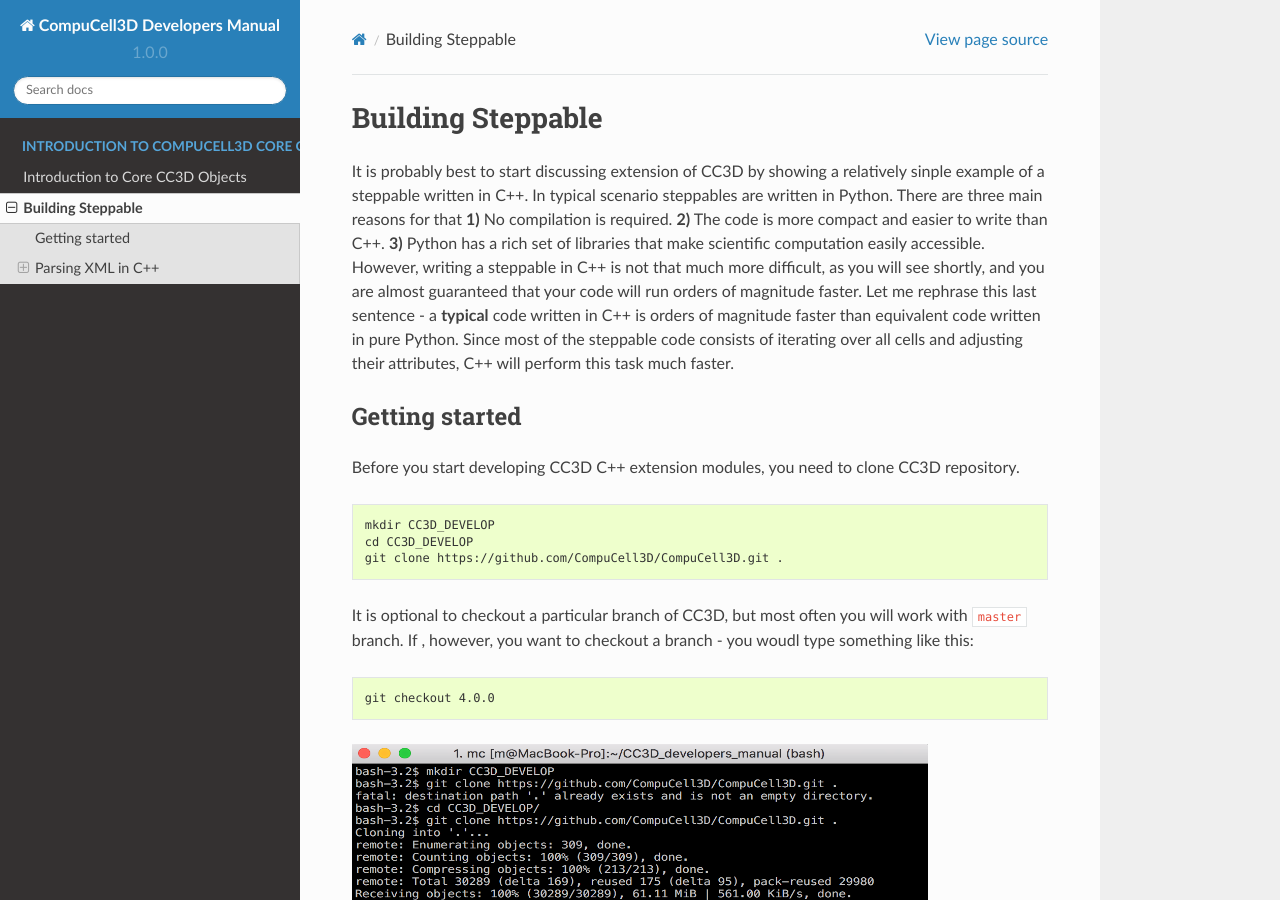
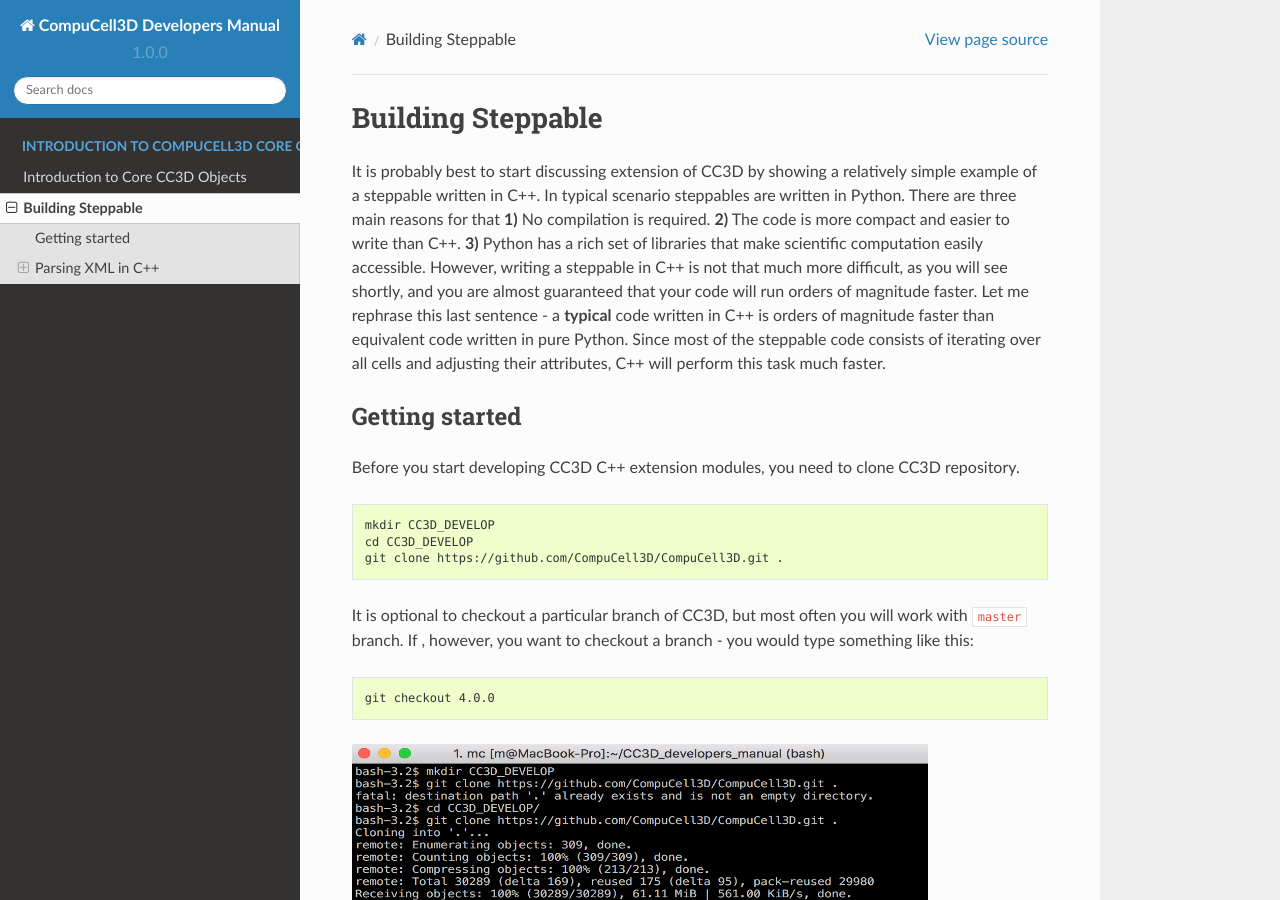
Before and after one commit to CompuCell3D/CompuCell3DDevelopersManual, a Sphinx documentation site: the page built from docs/building_steppable_case_study.rst, in a window 1280 px wide and 900 px high. Built offline with Sphinx 7.4.7 and the Read the Docs theme 2.0.0, drawn with Linux system fonts in a browser that asks for light colours; some of the changed text lies outside the part shown.

Commit message:
formatting cleanup

```diff
--- a/docs/building_steppable_case_study.rst
+++ b/docs/building_steppable_case_study.rst
@@ -1,7 +1,7 @@
 Building Steppable
 ==================
 
-It is probably best to start discussing extension of CC3D by showing a relatively sinple example of a steppable written in C++.
+It is probably best to start discussing extension of CC3D by showing a relatively simple example of a steppable written in C++.
 In typical scenario steppables are written in Python. There are three main reasons for that **1)** No compilation is required.
 **2)** The code is more compact and easier to write than C++. **3)** Python has a rich set of libraries that make scientific computation
 easily accessible.
@@ -23,7 +23,7 @@
     git clone https://github.com/CompuCell3D/CompuCell3D.git .
 
 It is optional to checkout a particular branch of CC3D, but most often you will work with ``master`` branch. If ,
-however, you want to checkout a branch - you woudl type something like this:
+however, you want to checkout a branch - you would type something like this:
 
 .. code-block:: console
 
@@ -376,7 +376,7 @@
 ``update(CC3DXMLElement *_xmlData, bool _fullInitFlag)``. This function takes two arguments:
 pointer to XML element ``_xmlData`` (that CC3D initializes to be the root element of the
 particular Plugin or Steppable) and a flag ``_fullInitFlag`` that specifies if full
- initialization of the module is required or not.
+initialization of the module is required or not.
 
 Suppose that our XML will look as follows:
 
@@ -388,36 +388,33 @@
 
 We would parse this XML in C++ using the following code:
 
-.. code-block::
+.. code-block:: cpp
 
     void GrowthSteppable::update(CC3DXMLElement *_xmlData, bool _fullInitFlag){
 
+        automaton = potts->getAutomaton();
 
-    automaton = potts->getAutomaton();
+        ASSERT_OR_THROW("CELL TYPE PLUGIN WAS NOT PROPERLY INITIALIZED YET. MAKE SURE THIS IS THE FIRST PLUGIN THAT YOU SET", automaton)
 
-    ASSERT_OR_THROW("CELL TYPE PLUGIN WAS NOT PROPERLY INITIALIZED YET. MAKE SURE THIS IS THE FIRST PLUGIN THAT YOU SET", automaton)
+       set<unsigned char> cellTypesSet;
 
-   set<unsigned char> cellTypesSet;
+        CC3DXMLElement * growthElem = _xmlData->getFirstElement("GrowthRate");
 
+        if (growthElem){
 
+            this->growthRate = growthElem->getDouble();
 
-    CC3DXMLElement * growthElem = _xmlData->getFirstElement("GrowthRate");
+        }
 
-    if (growthElem){
+        //boundaryStrategy has information about pixel neighbors
 
-        this->growthRate = growthElem->getDouble();
+        boundaryStrategy=BoundaryStrategy::getInstance();
 
     }
 
-    //boundaryStrategy has information about pixel neighbors
-
-    boundaryStrategy=BoundaryStrategy::getInstance();
-
-}
-
 As we mentioned before ``_xmlData`` points to ``<Steppable Type="GrowthSteppable">``. We
 need to get the child of this element *i.e.* ``<GrowthRate>1.0</GrowthRate>``. Since we know that there is only one child element (let's say we make such constraint for now  - we
- will relax it later) we use the following code:
+will relax it later) we use the following code:
 
 .. code-block:: c++
 
@@ -438,7 +435,7 @@
     <GrowthRate>1.0</GrowthRate>
 
 the ``cdata`` part is 1.0. The ``CC3DXMLElement`` has several methods that read and convert
- cdata to appropriate C++ type. Here we are using ``getDouble()``
+cdata to appropriate C++ type. Here we are using ``getDouble()``
 
 .. code-block:: c++
 
```
Also changed, not shown: other parts of docs/building_steppable_case_study.rst (+2 -1 lines).
